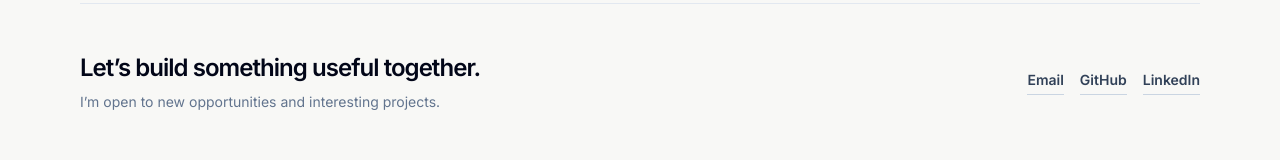
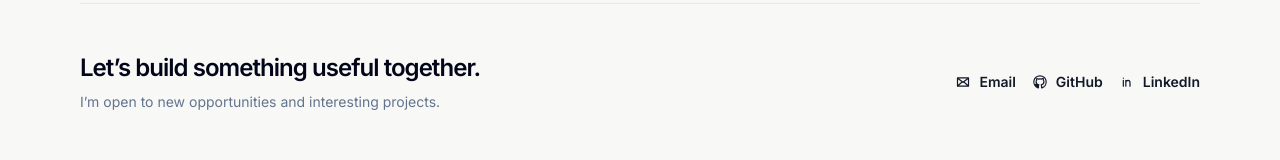
Before and after one commit to mauricio-azevedo/portfolio, a React (Vite) app: page / in a window 1280 px wide. Shown: the part 2185-2345 px from the top of the page. Built offline with nearby package versions, Linux system fonts and the light colour scheme.

Commit message:
Use icon contact links in contact section

```diff
--- a/src/components/Contact.tsx
+++ b/src/components/Contact.tsx
@@ -1,4 +1,5 @@
 import { contactLinks } from '../data/portfolio';
+import { ContactLinks } from './ContactLinks';
 
 export function Contact() {
   return (
@@ -14,19 +15,7 @@ export function Contact() {
         <p className="m-0 mt-2 text-sm text-slate-500">I’m open to new opportunities and interesting projects.</p>
       </div>
 
-      <div className="flex flex-wrap justify-end gap-4 text-sm font-semibold text-slate-700 max-[980px]:justify-start">
-        {contactLinks.map((link) => (
-          <a
-            key={link.href}
-            className="border-b border-slate-300 pb-1 transition-colors hover:border-slate-950 hover:text-slate-950"
-            href={link.href}
-            target={link.isExternal ? '_blank' : undefined}
-            rel={link.isExternal ? 'noreferrer' : undefined}
-          >
-            {link.label}
-          </a>
-        ))}
-      </div>
+      <ContactLinks links={contactLinks} />
     </section>
   );
 }
```
